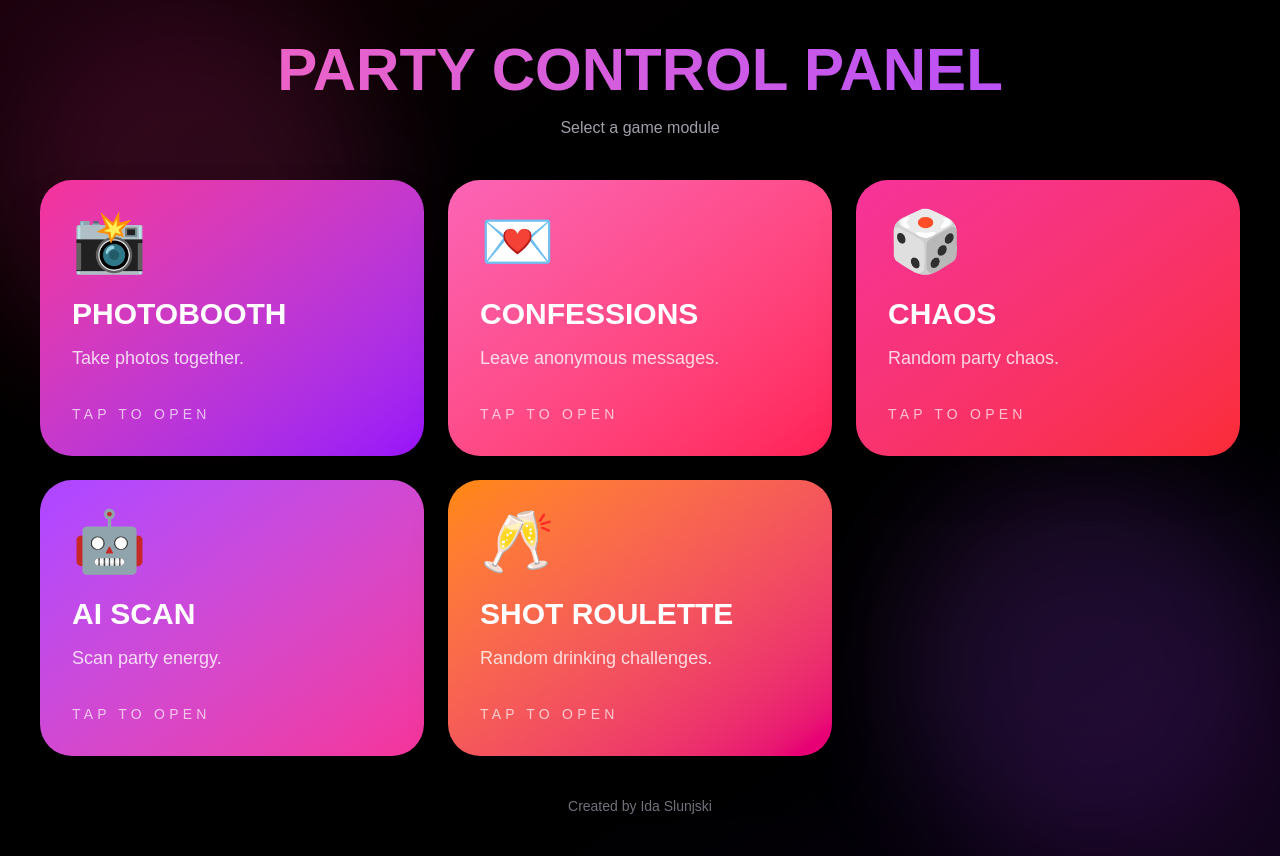
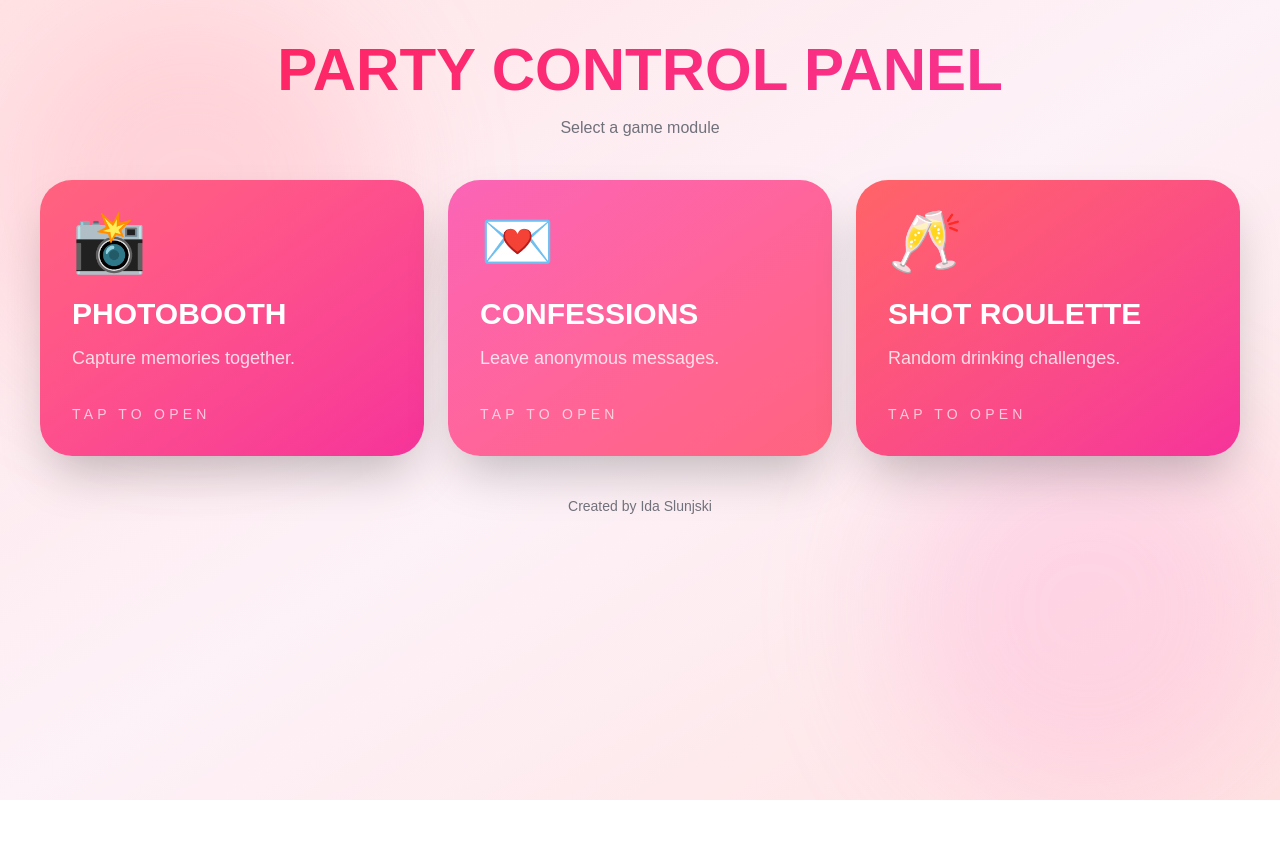
Before and after one commit to rubyyid/bride-exe, a Next.js app: page / in a window 1280 px wide. Both pictures are taken after a click on the button "INITIALIZE PARTY". After the commit the page ends 800 px from the top, so only its background shows below. Built offline with nearby package versions, Linux system fonts and the light colour scheme.

Commit message:
updated design

```diff
--- a/app/page.tsx
+++ b/app/page.tsx
@@ -17,51 +17,23 @@ export default function BrideExe() {
     {
       title: 'PHOTOBOOTH',
       emoji: '📸',
-      color: 'from-pink-500 to-purple-600',
-      description: 'Take photos together.',
-      tasks: ['Capture memories together.'],
+      color: 'from-rose-400 to-pink-500',
+      description: 'Capture memories together.',
+      tasks: ['Take cute party photos.'],
     },
 
     {
       title: 'CONFESSIONS',
       emoji: '💌',
-      color: 'from-pink-400 to-rose-500',
+      color: 'from-pink-400 to-rose-400',
       description: 'Leave anonymous messages.',
-      tasks: ['Share anonymous party confessions.'],
-    },
-
-    {
-      title: 'CHAOS',
-      emoji: '🎲',
-      color: 'from-pink-500 to-red-500',
-      description: 'Random party chaos.',
-      tasks: [
-        'Everyone switch seats.',
-        'Talk in accents for 2 minutes.',
-        'Dance battle NOW.',
-        'Take a dramatic selfie.',
-        'Freeze for 10 seconds.',
-      ],
-    },
-
-    {
-      title: 'AI SCAN',
-      emoji: '🤖',
-      color: 'from-purple-500 to-pink-500',
-      description: 'Scan party energy.',
-      tasks: [
-        '92% chaos detected.',
-        'Main character energy unlocked.',
-        'Dangerously overdressed.',
-        'Flirting level critical.',
-        'Certified party menace.',
-      ],
+      tasks: ['Share anonymous confessions.'],
     },
 
     {
       title: 'SHOT ROULETTE',
       emoji: '🥂',
-      color: 'from-orange-400 to-pink-600',
+      color: 'from-red-400 to-pink-500',
       description: 'Random drinking challenges.',
       tasks: [
         'DOUBLE SHOTS 🍸🍸',
@@ -80,10 +52,8 @@ export default function BrideExe() {
         'SWITCH DRINKS 🔄',
         'EVERYONE CHEERS 🍾',
         'MYSTERY PUNISHMENT 🎲',
-        'MOST LIKELY TO GET MARRIED NEXT DRINKS 💍',
         'FINISH YOUR DRINK 😭',
         'CHOOSE A DRINKING PARTNER 👯',
-        'SHOT QUEEN ACTIVATED 👑',
       ],
     },
   ]
@@ -139,30 +109,27 @@ export default function BrideExe() {
   }
 
   return (
-    <div className="min-h-screen bg-black text-white overflow-hidden relative">
-      {/* Background */}
-      <div className="absolute inset-0 bg-gradient-to-br from-pink-900/20 via-black to-purple-900/20" />
+    <div className="min-h-screen text-zinc-900 overflow-hidden relative bg-gradient-to-br from-rose-100 via-pink-50 to-red-100">
+      {/* Glow */}
+      <div className="absolute top-0 left-0 w-96 h-96 bg-rose-300/30 rounded-full blur-3xl" />
 
-      {/* Glow */}
-      <div className="absolute top-0 left-0 w-96 h-96 bg-pink-500/20 rounded-full blur-3xl animate-pulse" />
-
-      <div className="absolute bottom-0 right-0 w-96 h-96 bg-purple-500/20 rounded-full blur-3xl animate-pulse" />
+      <div className="absolute bottom-0 right-0 w-96 h-96 bg-pink-300/30 rounded-full blur-3xl" />
 
       {!booted ? (
         <div className="relative z-10 min-h-screen flex flex-col items-center justify-center px-6 text-center">
           <div className="text-8xl mb-8">💋</div>
 
-          <h1 className="text-5xl sm:text-7xl font-black bg-gradient-to-r from-pink-400 to-purple-500 text-transparent bg-clip-text mb-4">
+          <h1 className="text-5xl sm:text-7xl font-black bg-gradient-to-r from-rose-500 to-pink-500 text-transparent bg-clip-text mb-4">
             BRIDE.EXE
           </h1>
 
-          <p className="uppercase tracking-[0.4em] text-zinc-400 text-xs sm:text-sm mb-12">
+          <p className="uppercase tracking-[0.4em] text-zinc-500 text-xs sm:text-sm mb-12">
             SYSTEM READY
           </p>
 
           <button
             onClick={() => setBooted(true)}
-            className="rounded-3xl bg-gradient-to-r from-pink-500 to-purple-600 px-8 sm:px-12 py-5 text-lg sm:text-2xl font-black shadow-2xl shadow-pink-500/40 hover:scale-105 transition-all duration-300"
+            className="rounded-3xl bg-gradient-to-r from-rose-400 to-pink-500 px-8 sm:px-12 py-5 text-lg sm:text-2xl text-white font-black shadow-2xl hover:scale-105 transition-all duration-300"
           >
             INITIALIZE PARTY
           </button>
@@ -177,7 +144,7 @@ export default function BrideExe() {
         >
           <button
             onClick={() => setSelectedModule(null)}
-            className="absolute top-6 left-6 rounded-2xl bg-black/20 px-5 py-3 font-bold backdrop-blur-xl hover:bg-black/30 transition-all"
+            className="absolute top-6 left-6 rounded-2xl bg-white/40 backdrop-blur-2xl px-5 py-3 font-bold hover:bg-white/60 transition-all"
           >
             ← BACK
           </button>
@@ -186,7 +153,7 @@ export default function BrideExe() {
             <div className="text-center max-w-6xl mx-auto">
               <div className="text-7xl sm:text-9xl mb-8">📸</div>
 
-              <h2 className="text-4xl sm:text-7xl font-black mb-6">
+              <h2 className="text-4xl sm:text-7xl font-black mb-6 text-white">
                 PHOTOBOOTH
               </h2>
 
@@ -206,7 +173,7 @@ export default function BrideExe() {
 
               <button
                 onClick={() => fileInputRef.current?.click()}
-                className="rounded-3xl bg-black/30 px-8 py-5 text-lg sm:text-2xl font-black hover:bg-black/40 transition-all duration-300 mb-10"
+                className="rounded-3xl bg-white/30 backdrop-blur-2xl px-8 py-5 text-lg sm:text-2xl text-white font-black hover:bg-white/40 transition-all duration-300 mb-10"
               >
                 OPEN CAMERA
               </button>
@@ -215,7 +182,7 @@ export default function BrideExe() {
                 {photos.map((photo, index) => (
                   <div
                     key={index}
-                    className="relative rounded-[2rem] overflow-hidden border border-white/10 bg-black/20"
+                    className="relative rounded-[2rem] overflow-hidden border border-white/20 bg-white/20 backdrop-blur-2xl"
                   >
                     <img
                       src={photo}
@@ -225,7 +192,7 @@ export default function BrideExe() {
 
                     <button
                       onClick={() => deletePhoto(index)}
-                      className="absolute top-3 right-3 bg-black/70 rounded-full w-10 h-10 text-white font-black hover:bg-red-500 transition-all"
+                      className="absolute top-3 right-3 bg-white/80 rounded-full w-10 h-10 text-black font-black hover:bg-red-400 hover:text-white transition-all"
                     >
                       ✕
                     </button>
@@ -237,7 +204,7 @@ export default function BrideExe() {
             <div className="text-center max-w-4xl mx-auto">
               <div className="text-7xl sm:text-9xl mb-8">💌</div>
 
-              <h2 className="text-4xl sm:text-7xl font-black mb-6">
+              <h2 className="text-4xl sm:text-7xl font-black mb-6 text-white">
                 CONFESSIONS
               </h2>
 
@@ -245,19 +212,19 @@ export default function BrideExe() {
                 Leave anonymous party messages.
               </p>
 
-              <div className="rounded-[2rem] bg-black/20 backdrop-blur-xl p-6 mb-8">
+              <div className="rounded-[2rem] bg-white/20 backdrop-blur-2xl p-6 mb-8">
                 <textarea
                   value={messageInput}
                   onChange={(e) => setMessageInput(e.target.value)}
                   placeholder="Type anonymous message..."
-                  className="w-full h-32 rounded-2xl bg-black/30 border border-white/10 p-4 text-white placeholder:text-zinc-400 outline-none resize-none"
+                  className="w-full h-32 rounded-2xl bg-white/40 border border-white/20 p-4 text-zinc-900 placeholder:text-zinc-500 outline-none resize-none"
                 />
 
                 <button
                   onClick={addMessage}
-                  className="mt-4 rounded-3xl bg-black/30 px-8 py-4 text-lg font-black hover:bg-black/40 transition-all duration-300"
+                  className="mt-4 rounded-3xl bg-white/30 backdrop-blur-2xl px-8 py-4 text-lg text-white font-black hover:bg-white/40 transition-all duration-300"
                 >
-                  SEND ANONYMOUS MESSAGE
+                  SEND MESSAGE
                 </button>
               </div>
 
@@ -265,13 +232,13 @@ export default function BrideExe() {
                 {messages.map((message, index) => (
                   <div
                     key={index}
-                    className="rounded-[2rem] bg-black/20 backdrop-blur-xl p-6 border border-white/10"
+                    className="rounded-[2rem] bg-white/20 backdrop-blur-2xl p-6 border border-white/20"
                   >
-                    <div className="text-pink-200 text-sm uppercase tracking-[0.3em] mb-3">
+                    <div className="text-white text-sm uppercase tracking-[0.3em] mb-3">
                       Anonymous
                     </div>
 
-                    <p className="text-xl leading-relaxed">
+                    <p className="text-xl text-white leading-relaxed">
                       {message}
                     </p>
                   </div>
@@ -284,41 +251,41 @@ export default function BrideExe() {
                 {selectedModule.emoji}
               </div>
 
-              <h2 className="text-4xl sm:text-7xl font-black mb-6">
+              <h2 className="text-4xl sm:text-7xl font-black mb-6 text-white">
                 {selectedModule.title}
               </h2>
 
-              <div className="rounded-[2rem] bg-black/20 backdrop-blur-xl p-6 sm:p-10 max-w-3xl mx-auto mb-8">
-                <p className="uppercase tracking-[0.3em] text-xs sm:text-sm mb-6 opacity-70">
-                  GENERATED TASK
+              <div className="rounded-[2rem] bg-white/20 backdrop-blur-2xl p-6 sm:p-10 max-w-3xl mx-auto mb-8 border border-white/20">
+                <p className="uppercase tracking-[0.3em] text-xs sm:text-sm mb-6 text-white/70">
+                  YOUR CHALLENGE
                 </p>
 
-                <p className="text-2xl sm:text-5xl font-black leading-tight">
+                <p className="text-2xl sm:text-5xl text-white font-black leading-tight">
                   {task}
                 </p>
               </div>
 
               <button
                 onClick={generateTask}
-                className="rounded-3xl bg-black/30 px-8 py-5 text-lg sm:text-2xl font-black hover:bg-black/40 transition-all duration-300"
+                className="rounded-3xl bg-white/30 backdrop-blur-2xl px-8 py-5 text-lg sm:text-2xl text-white font-black hover:bg-white/40 transition-all duration-300"
               >
-                GENERATE NEW TASK
+                NEW CHALLENGE
               </button>
             </div>
           )}
 
-          <p className="absolute bottom-6 left-1/2 -translate-x-1/2 text-white/60 text-sm">
+          <p className="absolute bottom-6 left-1/2 -translate-x-1/2 text-white/70 text-sm">
             Created by Ida Slunjski
           </p>
         </div>
       ) : (
         <div className="relative z-10 min-h-screen p-6 sm:p-10">
           <div className="mb-10 text-center">
-            <h1 className="text-4xl sm:text-6xl font-black bg-gradient-to-r from-pink-400 to-purple-500 text-transparent bg-clip-text mb-4">
+            <h1 className="text-4xl sm:text-6xl font-black bg-gradient-to-r from-rose-500 to-pink-500 text-transparent bg-clip-text mb-4">
               PARTY CONTROL PANEL
             </h1>
 
-            <p className="text-zinc-400">
+            <p className="text-zinc-500">
               Select a game module
             </p>
           </div>
@@ -335,7 +302,7 @@ export default function BrideExe() {
                     {module.emoji}
                   </div>
 
-                  <h2 className="text-3xl font-black mb-3">
+                  <h2 className="text-3xl text-white font-black mb-3">
                     {module.title}
                   </h2>
 
@@ -344,7 +311,7 @@ export default function BrideExe() {
                   </p>
                 </div>
 
-                <div className="mt-8 uppercase tracking-[0.3em] text-sm opacity-70">
+                <div className="mt-8 uppercase tracking-[0.3em] text-sm text-white/70">
                   TAP TO OPEN
                 </div>
               </button>
```
